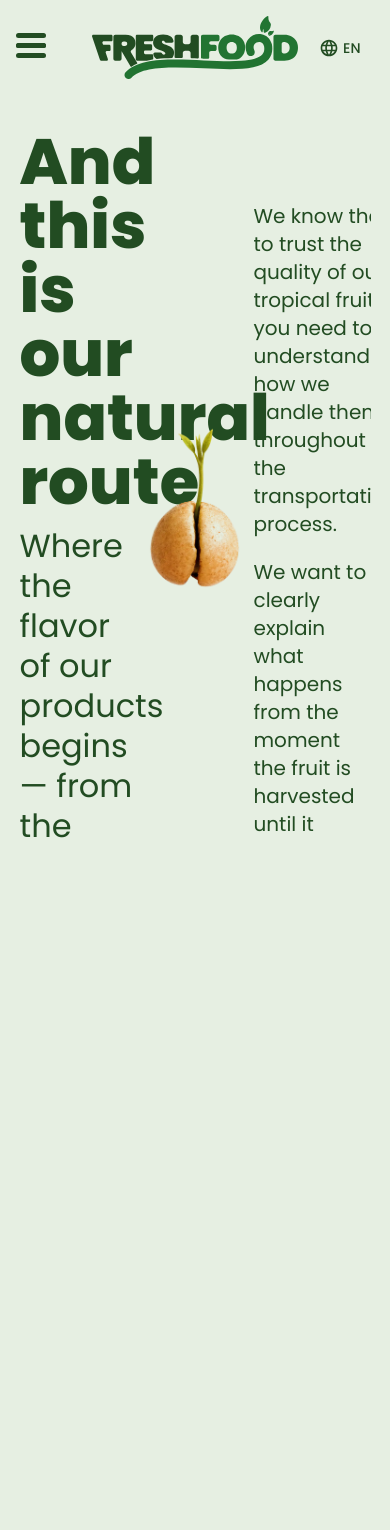
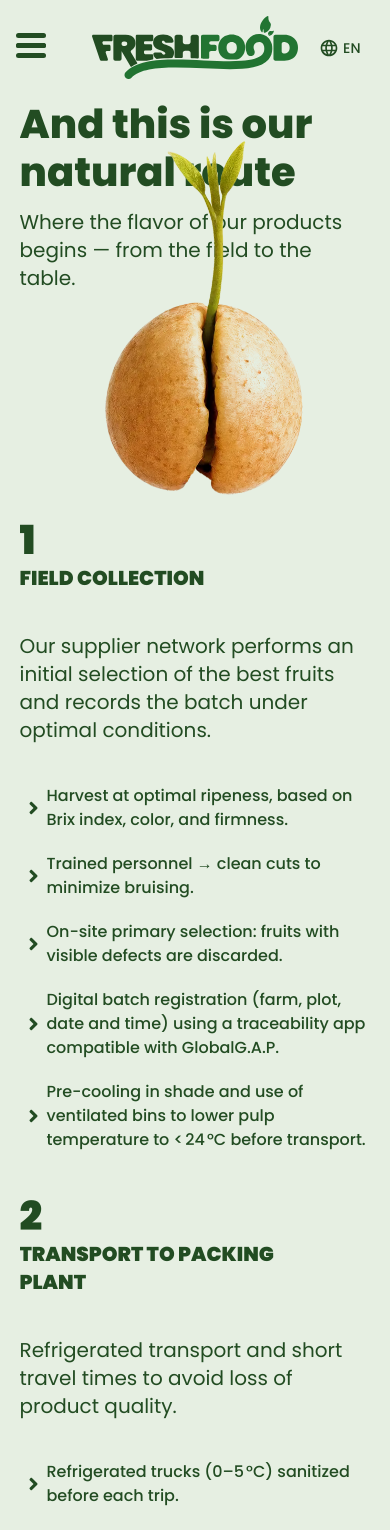
Before and after one commit to FPTPanama/fresh-food, a Next.js app: page /en/logistic in a window 390 px wide. Shown: the top 1530 px of the page. Before the commit the page ends 844 px from the top, so only its background shows below. Built offline with nearby package versions, Linux system fonts and the light colour scheme.

Commit message:
logistic done

```diff
--- a/app/[locale]/about-us/page.js
+++ b/app/[locale]/about-us/page.js
@@ -35,8 +35,8 @@ const page = async ({ params }) => {
   ];
 
   return (
-    <GeneralLayout dictionary={dictionary}>
-      <div className="responsiveWidth text-greendark">
+    <div className="responsiveWidth text-greendark">
+      <GeneralLayout dictionary={dictionary}>
         <div className="flex flex-col w-full gap-20">
           <section className="flex flex-col w-full h-auto md:h-[calc(100vh-180px)] items-center justify-center gap-7">
             <div className="flex flex-col md:flex-row items-center justify-center w-full h-full">
@@ -102,8 +102,8 @@ const page = async ({ params }) => {
             </div>
           </section>
         </div>
-      </div>
-    </GeneralLayout>
+      </GeneralLayout>
+    </div>
   );
 };
 
--- a/app/[locale]/logistic/page.js
+++ b/app/[locale]/logistic/page.js
@@ -69,56 +69,61 @@ const Logistic = async ({ params }) => {
   ];
   return (
     <div className="responsiveWidth text-greendark">
-      <div className="flex flex-col snap-y snap-mandatory overflow-y-scroll scroll-smooth mt-[130px] h-[calc(100vh-130px)]">
+      <div className="flex flex-col md:snap-y md:snap-mandatory overflow-y-scroll scroll-smooth md:mt-[130px] h-auto md:h-[calc(100vh-130px)] md:gap-0">
         <GeneralLayout dictionary={dictionary} showFooter={false}>
-          <section className="flex flex-col w-full items-center justify-center gap-7 snap-start h-screen">
-            <div className="flex items-center justify-center w-full">
-              <div className="flex flex-col gap-3 w-1/3">
-                <h1 className="text-l-800">{dictionary.logistic.Y_ESTA_ES_NUESTRA_RUTA}</h1>
-                <p className="text-l-500 font-reg">{dictionary.logistic.DONDE_COMIENZA}</p>
+          <section className="flex w-full items-center justify-center gap-7 snap-start md:h-screen">
+            <div className="flex flex-col md:flex-row items-center justify-center w-full">
+              <div className="flex flex-col gap-3 w-full md:w-1/3">
+                <h1 className="text-l-600 md:text-l-800">{dictionary.logistic.Y_ESTA_ES_NUESTRA_RUTA}</h1>
+                <p className="text-l-300 md:text-l-500 font-reg">{dictionary.logistic.DONDE_COMIENZA}</p>
               </div>
-              <div className="flex items-center justify-center w-1/3 h-32">
+              <div className="md:flex items-center justify-center w-full md:w-1/3 h-24 md:h-32">
                 <Image
-                  className="w-4/5 z-50 relative bottom-10"
+                  className="w-3/5 z-50 relative bottom-40 left-20 md:bottom-10"
                   src={'/img/aguacate_semilla_ok.webp'}
                   width={400}
                   height={500}
                   alt="aguacate en semilla"
                 />
               </div>
-              <div className="flex flex-col items-start justify-center w-1/3 gap-5">
-                <p className="text-l-300 font-reg">{dictionary.logistic.SABEMOS_QUE_PARA_CONFIAR}</p>
-                <p className="text-l-300 font-reg">{dictionary.logistic.QUEREMOS_EXPLICARTE}</p>
+              <div className="hidden md:flex flex-col items-start justify-center w-full md:w-1/3 gap-5">
+                <p className="text-l-200 md:text-l-300 font-reg">{dictionary.logistic.SABEMOS_QUE_PARA_CONFIAR}</p>
+                <p className="text-l-200 md:text-l-300 font-reg">{dictionary.logistic.QUEREMOS_EXPLICARTE}</p>
               </div>
             </div>
           </section>
-          <section className="flex flex-col w-full justify-start h-full">
+          <section className="flex flex-col w-full justify-start md:h-full mt-32 gap-10 md:gap-0">
             {ruta_tropical.map((step, key) => {
               return (
-                <div key={key} className="snap-start h-[calc(100vh-130px)] flex flex-col items-center justify-between gap-10 px-8 py-12">
-                  <div className="flex items-center justify-start gap-2 w-full">
-                    <p className="font-black text-l-400">{key + 1}</p>
-                    <TbPointFilled />
-                    <p className="text-l-400 font-black max-w-[300px]">{step.title.toUpperCase()}</p>
+                <div
+                  key={key}
+                  className="md:snap-start h-auto md:h-[calc(100vh-130px)] flex flex-col items-center justify-between gap-10 md:px-8 md:py-12"
+                >
+                  <div className="flex items-center justify-start w-full">
+                    <div className="flex flex-col md:flex-row justify-start items-start md:items-center md:gap-2">
+                      <p className="font-black text-l-600 md:text-l-400">{key + 1}</p>
+                      <TbPointFilled className="hidden md:block" />
+                      <p className="text-l-300 md:text-l-400 font-black max-w-[300px]">{step.title.toUpperCase()}</p>
+                    </div>
                   </div>
                   <div className="flex flex-col justify-between items-center w-full grow">
-                    <div className="flex w-3/4 gap-10">
+                    <div className="flex flex-col md:flex-row w-full md:w-3/4 gap-10">
                       <div className="flex flex-col items-start justify-center w-full">
-                        <p className="text-l-600 font-reg">{step.description}</p>
+                        <p className="text-l-300 md:text-l-600 font-reg">{step.description}</p>
                       </div>
                       <div className="flex flex-col items-start justify-center w-full gap-5 list-outside">
                         {step.especifications.map((spec, key) => {
                           return (
                             <div key={key} className="flex items-center w-full justify-start">
                               <FaAngleRight className="w-1/12" size={20} />
-                              <p className="w-11/12">{spec}</p>
+                              <p className="w-full md:w-11/12">{spec}</p>
                             </div>
                           );
                         })}
                       </div>
                     </div>
                   </div>
-                  <div className="flex items-center justify-center h-10 w-full">
+                  <div className="hidden md:flex items-center justify-center h-10 w-full">
                     {key < ruta_tropical.length - 1 && (
                       <div className="flex flex-col items-center justify-center w-full h-14">
                         <TitleScrollDisplay title={ruta_tropical[key + 1]?.title} number={key + 2} />
```
